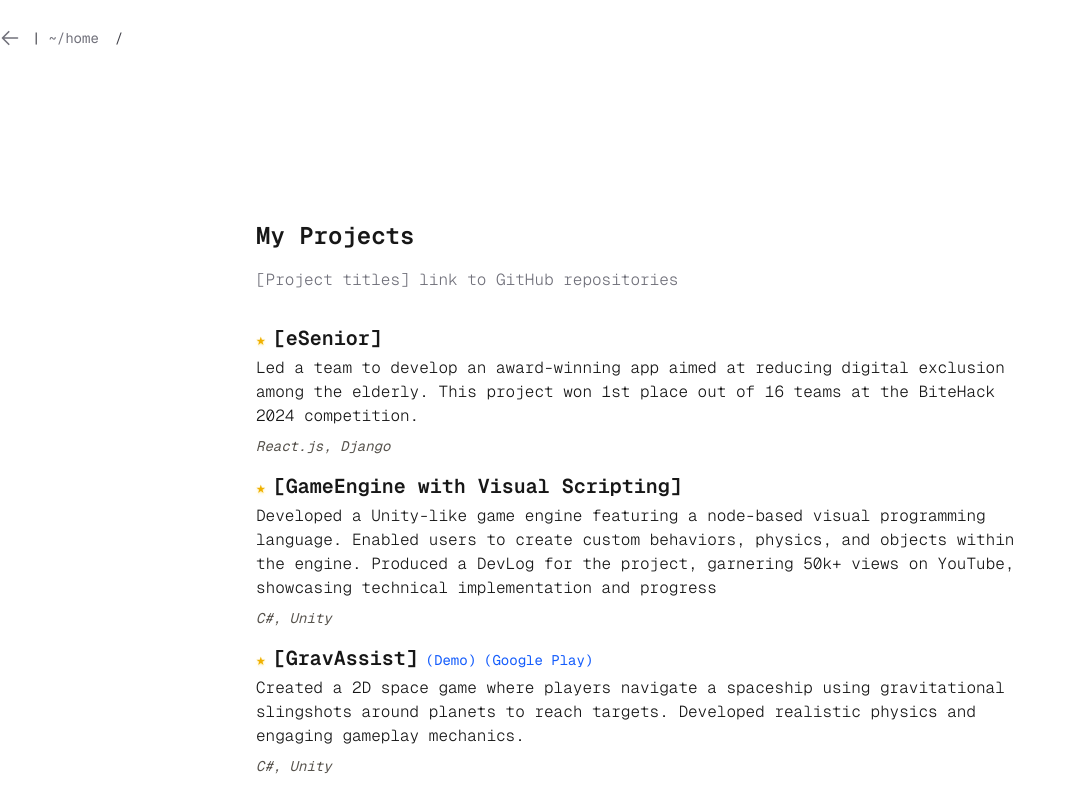
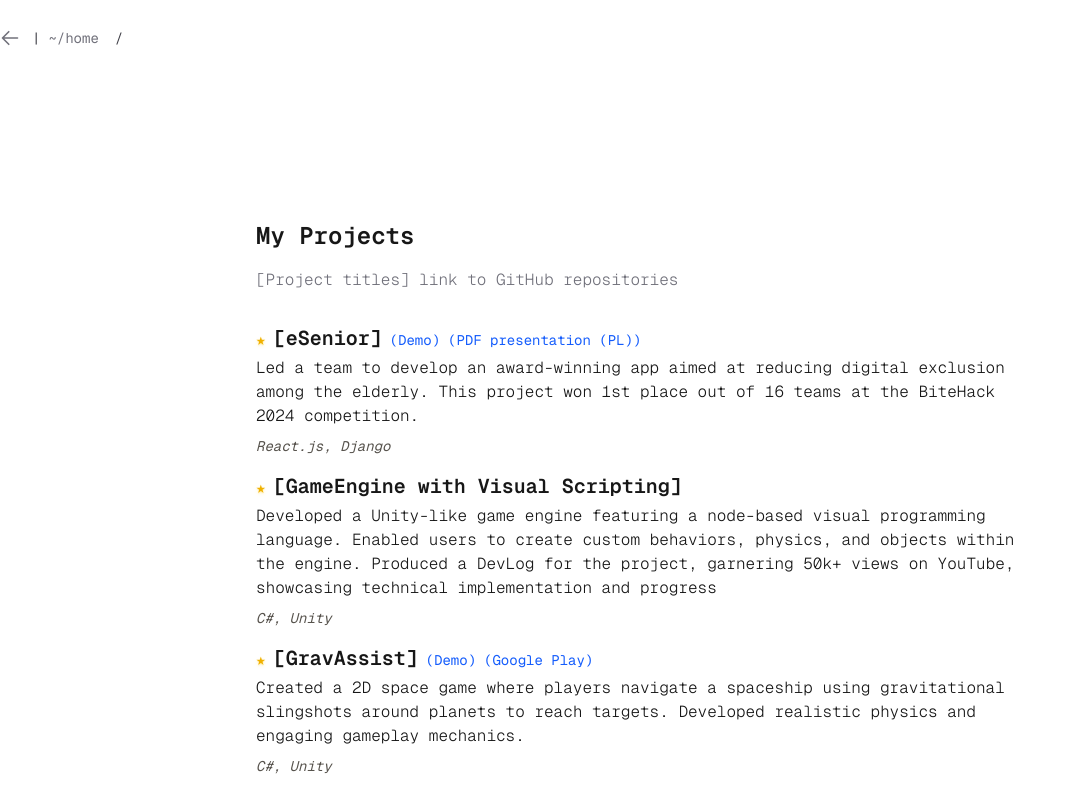
Before and after one commit to MrNtex/portfolio-v2, a Next.js app: page /projects in a window 1280 px wide. Shown: the top 796 px of the page, without its empty margins (0-1074 px from the left). Built offline with nearby package versions, Linux system fonts and the light colour scheme.

Commit message:
feat: add demo and additional links for "eSenior" project

```diff
--- a/data/projects.ts
+++ b/data/projects.ts
@@ -19,6 +19,8 @@ export const projects: ListedProjectProps[] = [
     title: "eSenior",
     description: "Led a team to develop an award-winning app aimed at reducing digital exclusion among the elderly. This project won 1st place out of 16 teams at the BiteHack 2024 competition.",
     link: "https://github.com/DROP-TABLE-Druzyny/BiteHack",
+    demoLink: "projects/esenior-demo",
+    otherLinks: [{ label: "PDF presentation (PL)", url: "https://github.com/DROP-TABLE-Druzyny/BiteHack/blob/main/Project-presentation.pdf" }],
     technologies: ["React.js", "Django"],
     favorite: true
   },
```
